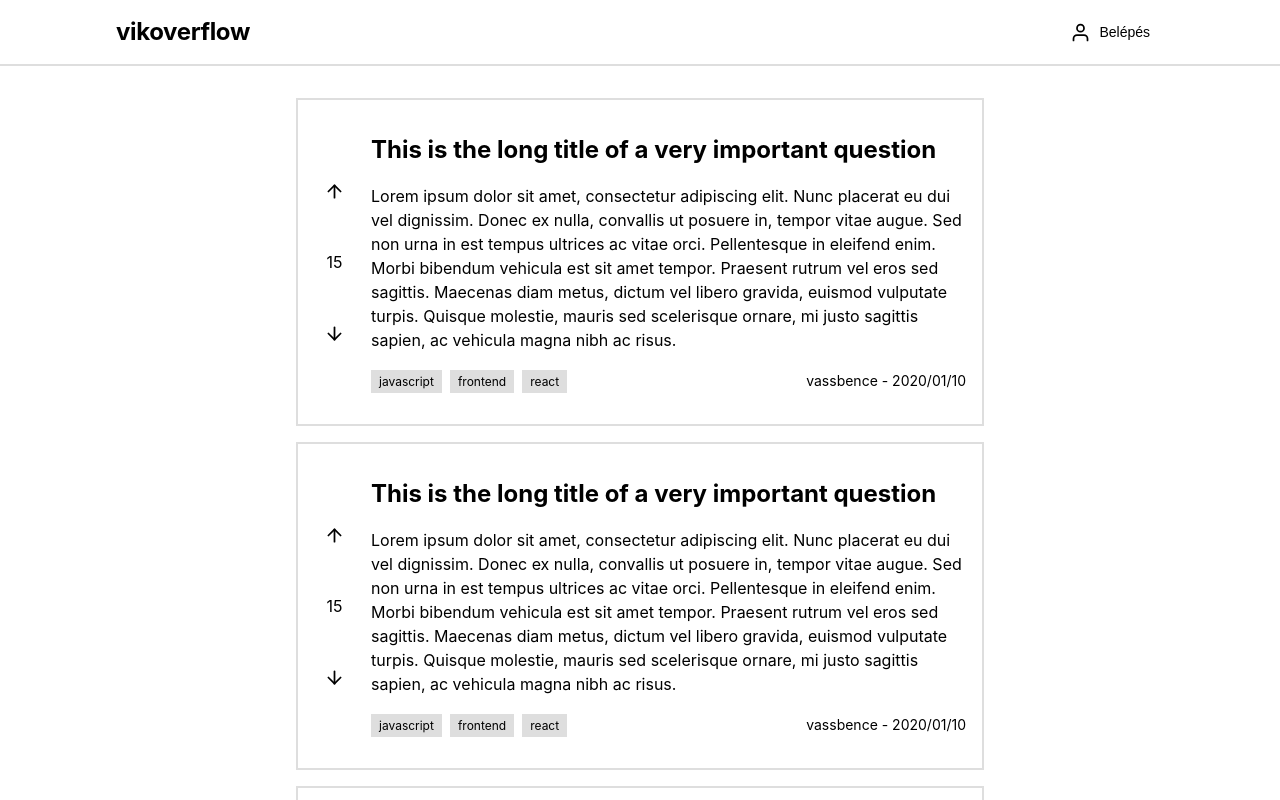
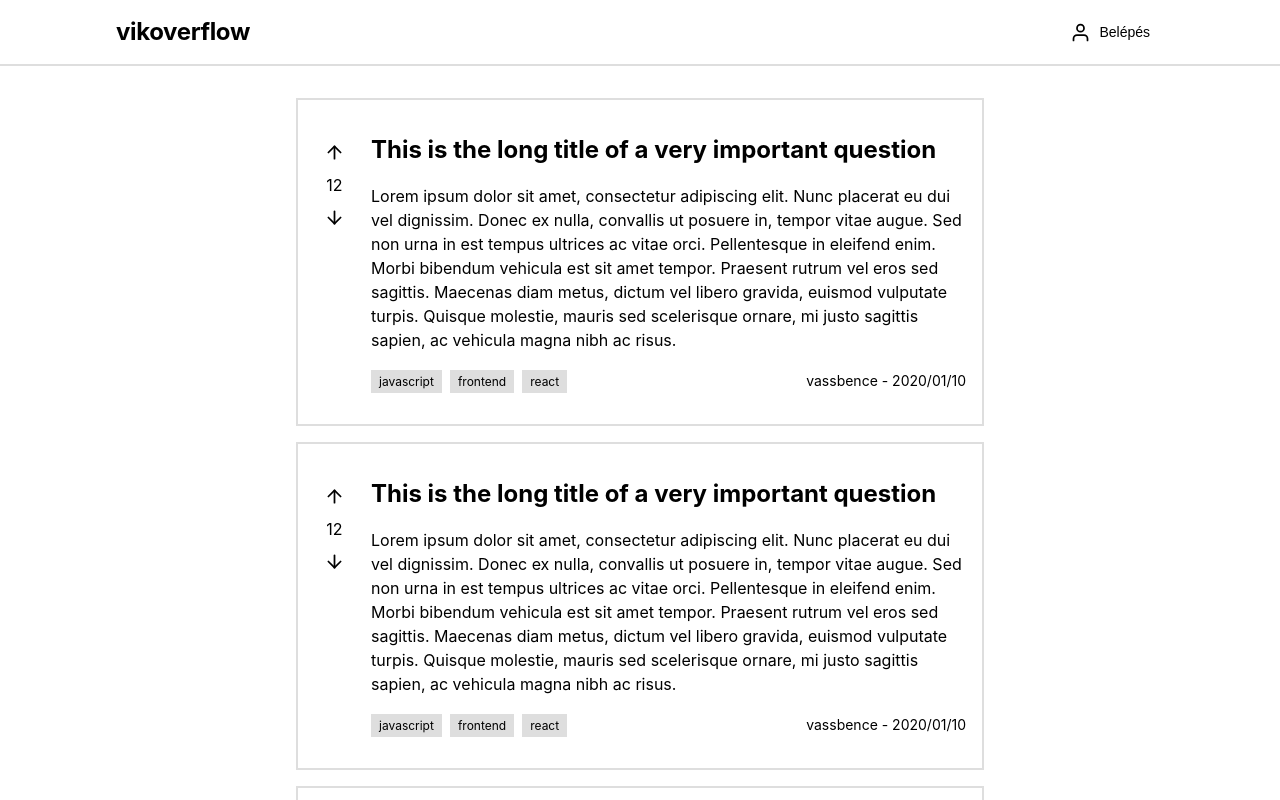
Before and after one commit to DevTeamSCH/vikoverflow-frontend, a Next.js app: page / in a window 1280 px wide. Shown: the top 800 px of the page. Built offline with nearby package versions, Linux system fonts and the light colour scheme; a web font is replaced by a local one.

Commit message:
Voting component

```diff
--- a/src/components/button.js
+++ b/src/components/button.js
@@ -1,7 +1,17 @@
 import cn from "classnames";
 
-export default ({ children, small, secondary, tertiary, iconOnly }) => (
-  <button className={cn({ small, secondary, tertiary, iconOnly })}>
+export default ({
+  children,
+  small,
+  secondary,
+  tertiary,
+  iconOnly,
+  onClick
+}) => (
+  <button
+    className={cn({ small, secondary, tertiary, iconOnly })}
+    onClick={onClick}
+  >
     {children}
     <style jsx>{`
       button {
--- a/src/components/question/question.js
+++ b/src/components/question/question.js
@@ -1,17 +1,14 @@
-import Button from "../button";
 import Tag from "./tag";
-import { ArrowDown, ArrowUp } from "react-feather";
+import Voting from "./voting";
+import { useState } from "react";
 
-export default ({ title, text, tags, author, date }) => (
+export default ({ title, text, tags, author, date, comments }) => {
+  let [userVote, setVote] = useState("none");
+
+  return (
     <div className="container">
       <div className="voting-container">
-      <Button iconOnly small tertiary>
-        <ArrowUp size={21} />
-      </Button>
-      <span className="karma">15</span>
-      <Button iconOnly small tertiary>
-        <ArrowDown size={21} />
-      </Button>
+        <Voting user_vote={userVote} vote_count={12} vote_changed={setVote} />
       </div>
       <h2 className="title">{title}</h2>
       <p className="text">{text}</p>
@@ -39,10 +36,6 @@ export default ({ title, text, tags, author, date }) => (
 
         .voting-container {
           grid-area: voting;
-        display: flex;
-        flex-direction: column;
-        justify-content: space-evenly;
-        align-items: center;
         }
 
         .info-container {
@@ -71,3 +64,4 @@ export default ({ title, text, tags, author, date }) => (
       `}</style>
     </div>
   );
+};
--- /dev/null
+++ b/src/components/question/voting.js
@@ -0,0 +1,50 @@
+import Button from "../button";
+import cn from "classnames";
+import { ArrowDown, ArrowUp } from "react-feather";
+
+export default ({ vote_count, user_vote, vote_changed, small, horizontal }) => {
+  let vertical = !horizontal;
+  let arrowSize = small ? 15 : 21;
+
+  return (
+    <div className={cn({ horizontal, vertical })}>
+      <Button
+        iconOnly
+        small
+        tertiary
+        onClick={() => vote_changed(user_vote === "up" ? "none" : "up")}
+      >
+        <ArrowUp
+          size={arrowSize}
+          color={user_vote === "up" ? "orange" : "black"}
+        />
+      </Button>
+      <span>{vote_count}</span>
+      <Button
+        iconOnly
+        small
+        tertiary
+        onClick={() => vote_changed(user_vote === "down" ? "none" : "down")}
+      >
+        <ArrowDown
+          size={arrowSize}
+          color={user_vote === "down" ? "blue" : "black"}
+        />
+      </Button>
+
+      <style jsx>{`
+        div.horizontal {
+          display: flex;
+          align-items: center;
+        }
+
+        div.vertical {
+          display: flex;
+          flex-direction: column;
+          justify-content: space-evenly;
+          align-items: center;
+        }
+      `}</style>
+    </div>
+  );
+};
```
Lines whose indentation alone changed are shown as unchanged.
